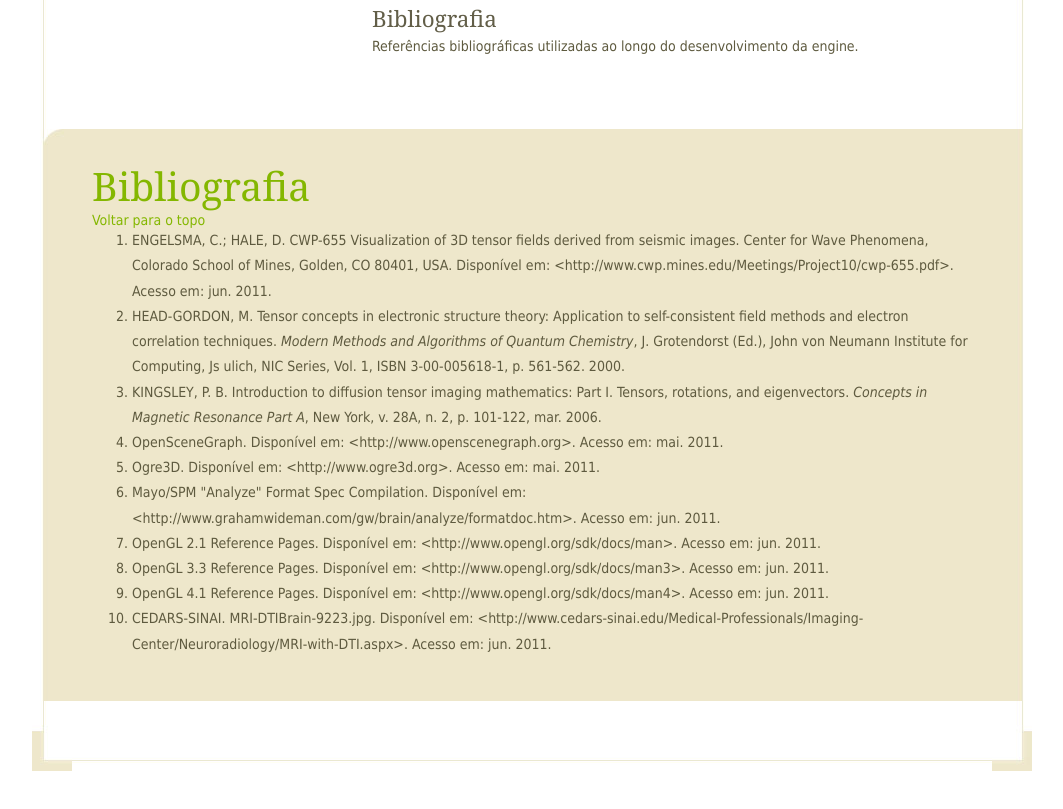
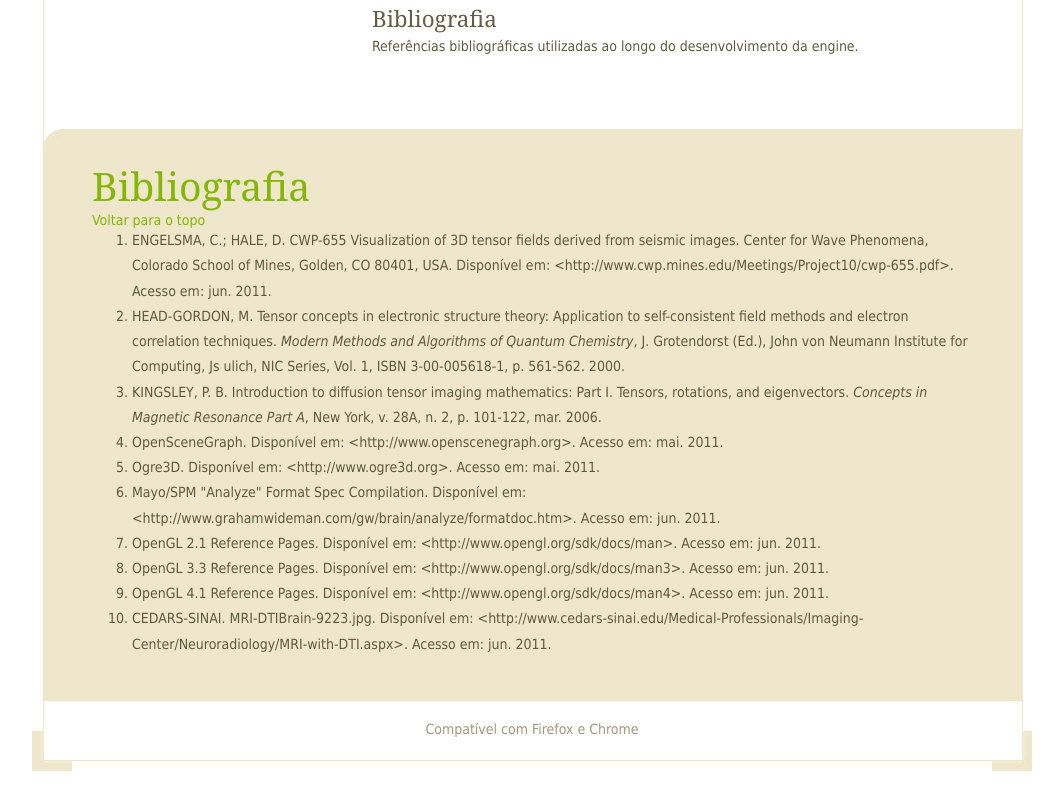
Before and after one commit to toshikurauchi/Pagina-Pandora-s-Box-Graphics-Engine, a plain HTML site: page site/mac499.html in a window 1280 px wide. Shown: the part 3081-3890 px from the top of the page, without its empty margins (108-1171 px from the left). Drawn offline with Linux system fonts and the light colour scheme.

Commit message:
Adicionando texto de compatibilidade com chrome e ff

```diff
--- a/site/mac499.html
+++ b/site/mac499.html
@@ -205,7 +205,9 @@ Js ulich, NIC Series, Vol. 1, ISBN 3-00-005618-1, p. 561-562. 2000.
             </ol>
 	    </div>
     </div>
-    <div id="footer" />
+    <div id="footer">
+    	<p>Compat&iacute;vel com Firefox e Chrome</p>
+    </div>
     <script type="text/javascript">
     $(".open_detalhes").click(function() {
         $(".detalhes").hide();
```
